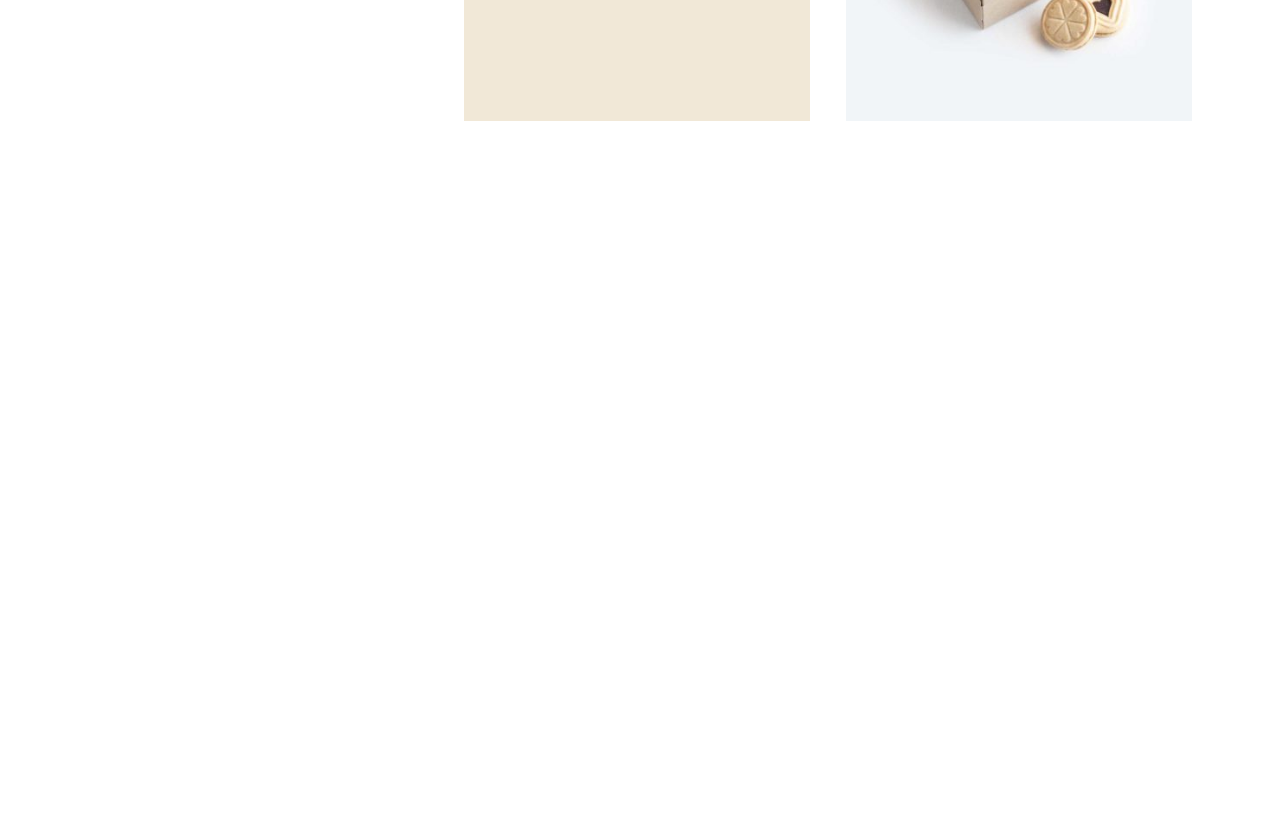
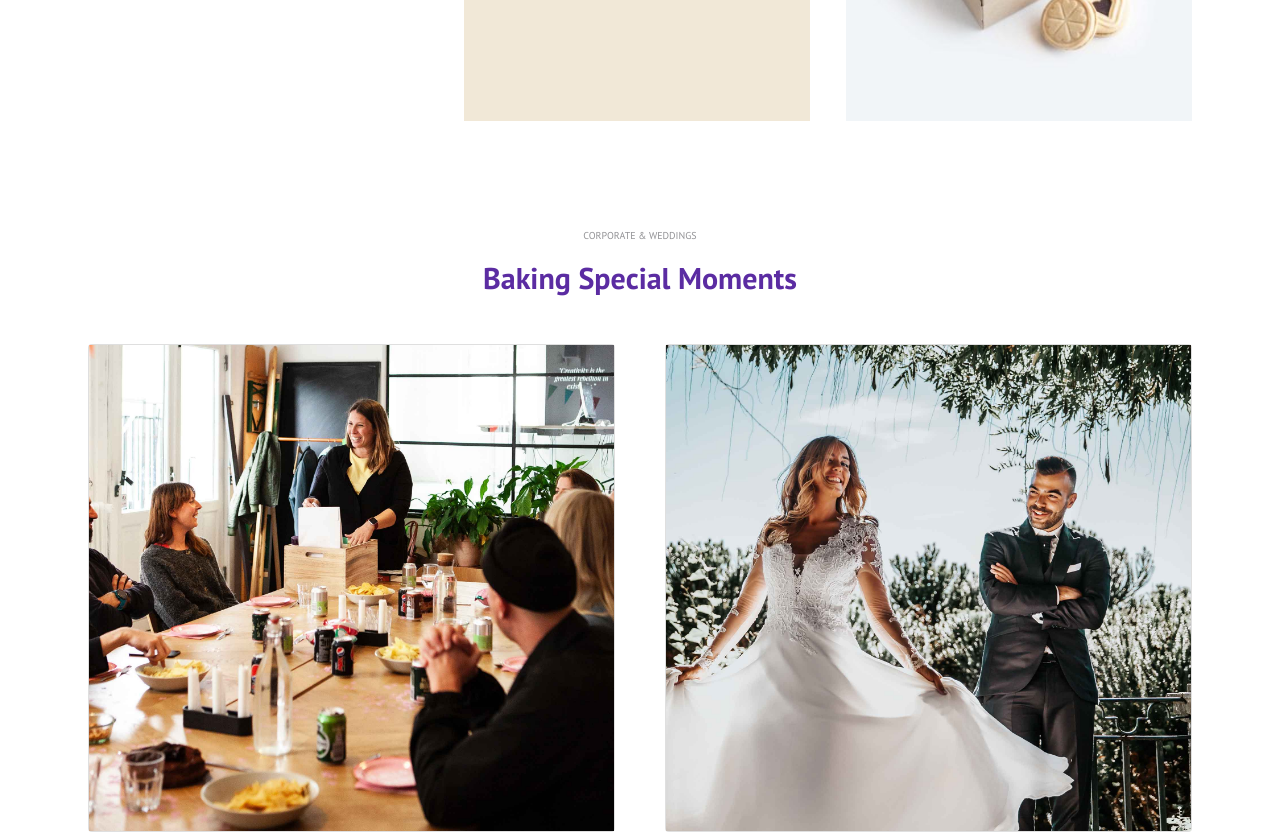
Before and after one commit to IonCatana/proj-html-vuejs, a Vue app: page / in a window 1280 px wide. Shown: the part 1000-1832 px from the top of the page. Before the commit the page ends 1121 px from the top, so only its background shows below. Built offline with nearby package versions, Linux system fonts and the light colour scheme.

Commit message:
component SpecialMoments done

```diff
--- a/src/components/Main/SpecialMoments.vue
+++ b/src/components/Main/SpecialMoments.vue
@@ -1,5 +1,20 @@
 <template>
-  <div></div>
+  <div id="special_moments">
+    <div class="container">
+      <div class="titolo text-center">
+        <span class="manatee">Corporate & Weddings</span>
+        <h1 class="daisy_bush">Baking Special Moments</h1>
+      </div>
+      <div class="cards">
+        <div class="card">
+          <img src="../../assets/img/corporate-bg.jpg" alt="" />
+        </div>
+        <div class="card">
+          <img src="../../assets/img/wedding-bg.jpg" alt="" />
+        </div>
+      </div>
+    </div>
+  </div>
 </template>
 
 <script>
@@ -9,4 +24,33 @@ export default {
 </script>
 
 <style lang="scss" scoped>
+#special_moments {
+  padding-top: 100px;
+  width: 1200px;
+  margin: 0 auto;
+}
+.titolo {
+  span {
+    text-transform: uppercase;
+    font-size: 10px;
+  }
+  h1 {
+    margin-top: 15px;
+    font-size: 30px;
+    font-weight: 600;
+  }
+}
+.cards {
+  padding-top: 40px;
+  display: flex;
+  gap: 50px;
+  width: 100%;
+  .card {
+    width: 50%;
+    object-fit: contain;
+  }
+}
+img {
+  width: 100%;
+}
 </style>
```
